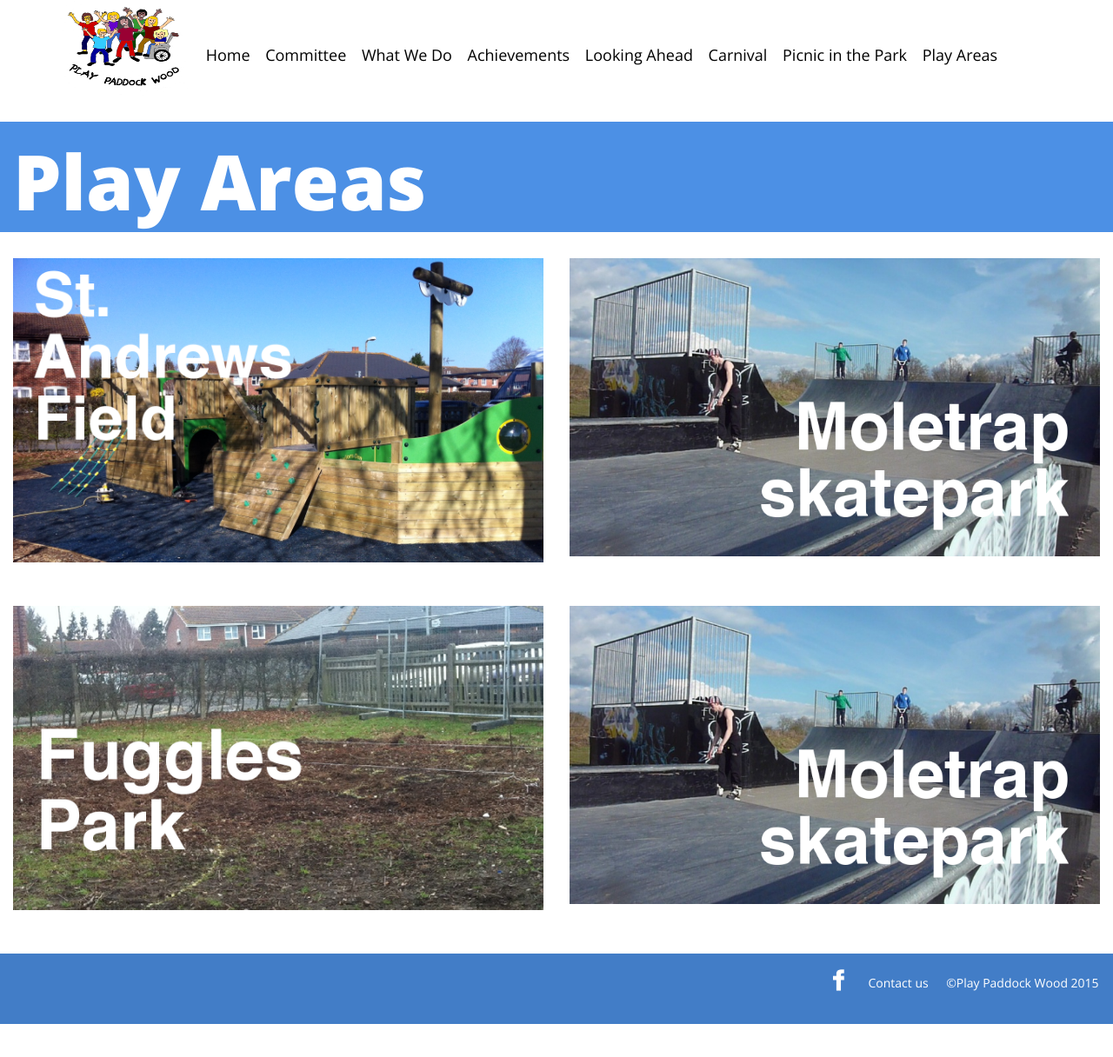
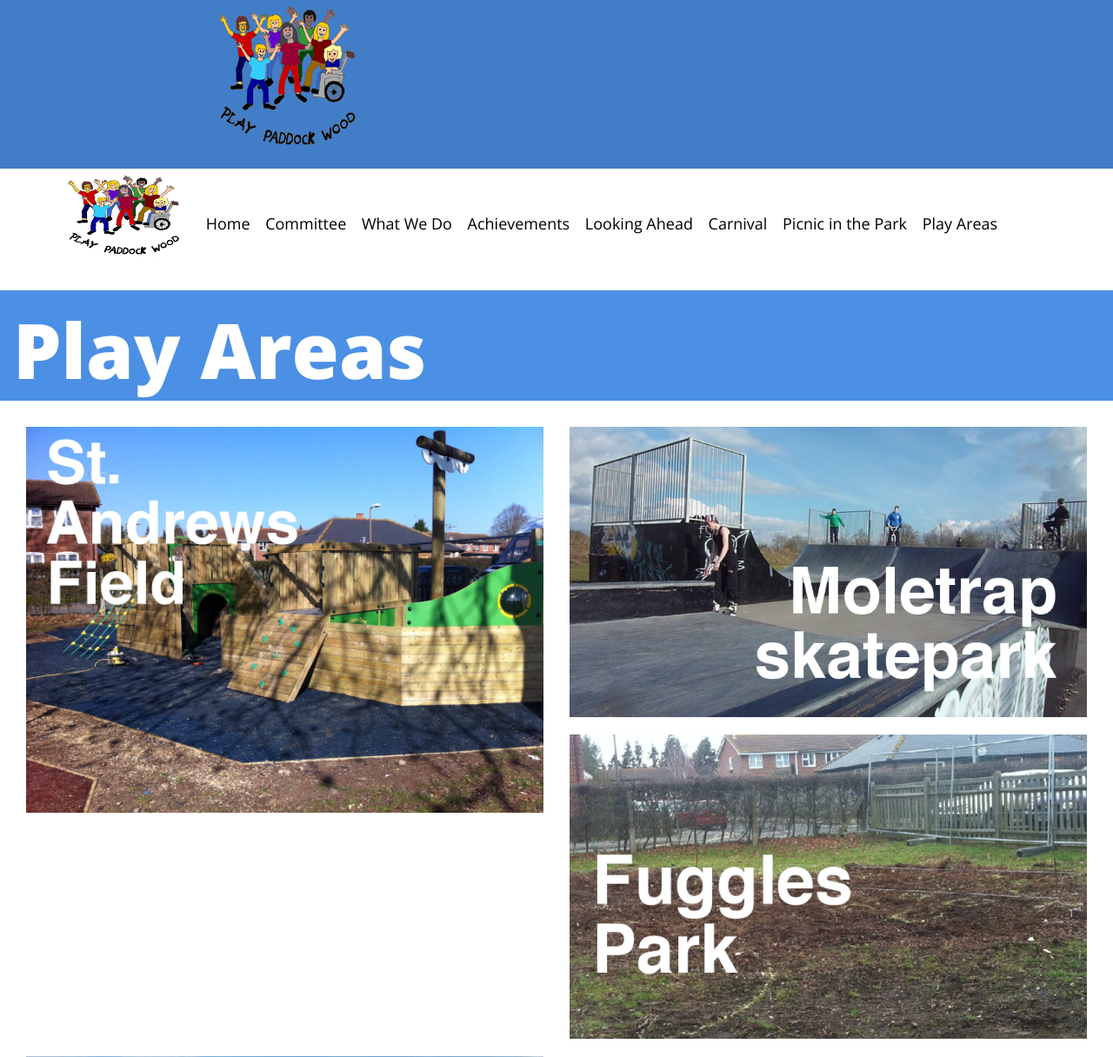
Before and after one commit to jonodrew/PPW-site, a PHP site: page /play-areas.php in a window 1280 px wide. Shown: the top 1216 px of the page at 87% size. Before the commit the page ends 1178 px from the top, so only its background shows below. Run offline with PHP 8.4, Linux system fonts and the light colour scheme; some libraries are stand-ins or nearby versions.

Commit message:
clean up in preparation for release

```diff
--- a/dist/css/main.css
+++ b/dist/css/main.css
@@ -225,12 +225,3 @@
   margin-left: auto;
   margin-right: auto;
 }
-@media (max-width: @screen-xs) {
-  body{font-size: 10px;}
-  h1{font-size: 300em;}
-}
-
-@media (min-width: @screen-sm) {
-  body{font-size: 14px;}
-  h1{font-size: 5em;}
-}
--- a/header/menu.php
+++ b/header/menu.php
@@ -1,11 +1,15 @@
 <div class="footer">
 <header>
 	<div class="container-fluid">
+		<div class="col-xs-2 col-sm-2">
 		<div id="menu-icon">
 		<a href="#my-menu"><img height="50" src="../images/off-canvas.png" width="50"></a>
 	</div>
-
-				<!--<li><a href="https://www.facebook.com/groups/216112215097879/?fref=ts"><img src="/images/Facebook.png" class="img-rounded"></a></li>-->
+		</div>
+	<div class="col-xs-10 col-sm-2">
+		<img src="../images/logo-trans.png" class="img-responsive">
+		<!--<h1>Play Paddock Wood</h1>-->
+	</div>			<!--<li><a href="https://www.facebook.com/groups/216112215097879/?fref=ts"><img src="/images/Facebook.png" class="img-rounded"></a></li>-->
 </div>
 </header>
 </div>
--- a/play-areas.php
+++ b/play-areas.php
@@ -13,7 +13,6 @@
 
 <div class="play-areas">
   <div class="container-fluid">
-    <div class="row">
       <div class="col-md-6 col-xs-9">
         <a href="/play-areas/st-andrews.php">
           <img src="/images/andrews-boat-2.png" class="img-responsive"></a>
@@ -22,8 +21,7 @@
         <a href="/play-areas/moletrap.php">
           <img src="/images/skatepark-2.png" class="img-responsive"></a>
         </div>
-    </div>
-    <div class="row">
+
       <div class="col-md-6 col-xs-9">
         <a href="/play-areas/fuggles.php">
           <img src="/images/fuggles.png" class="img-responsive"></a>
@@ -32,7 +30,7 @@
           <a href="/play-areas/green-lane.php">
             <img src="/images/skatepark-2.png" class="img-responsive"></a>
           </div>
-        </div>
+
   </div>
 </div>
 
```
